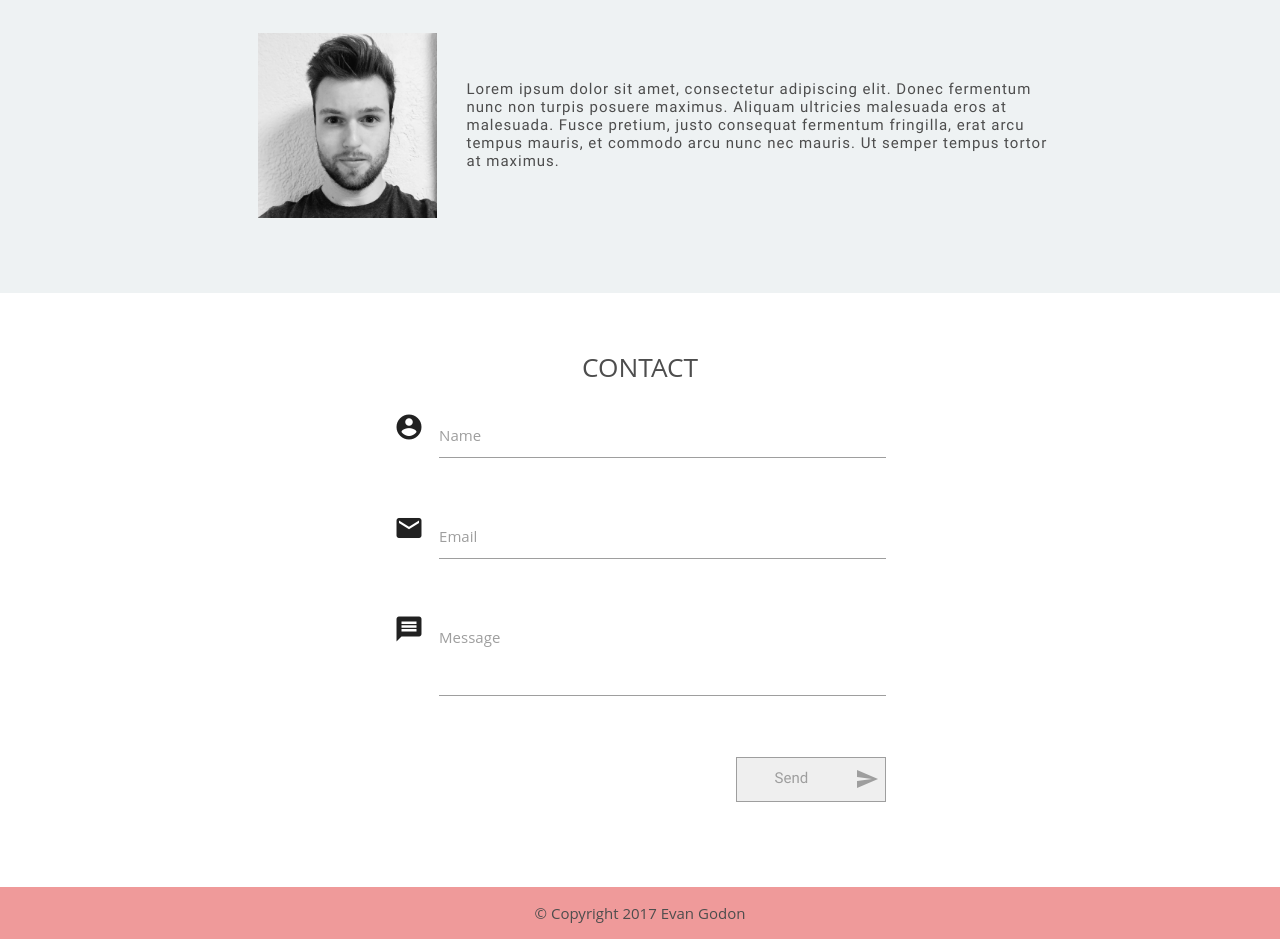
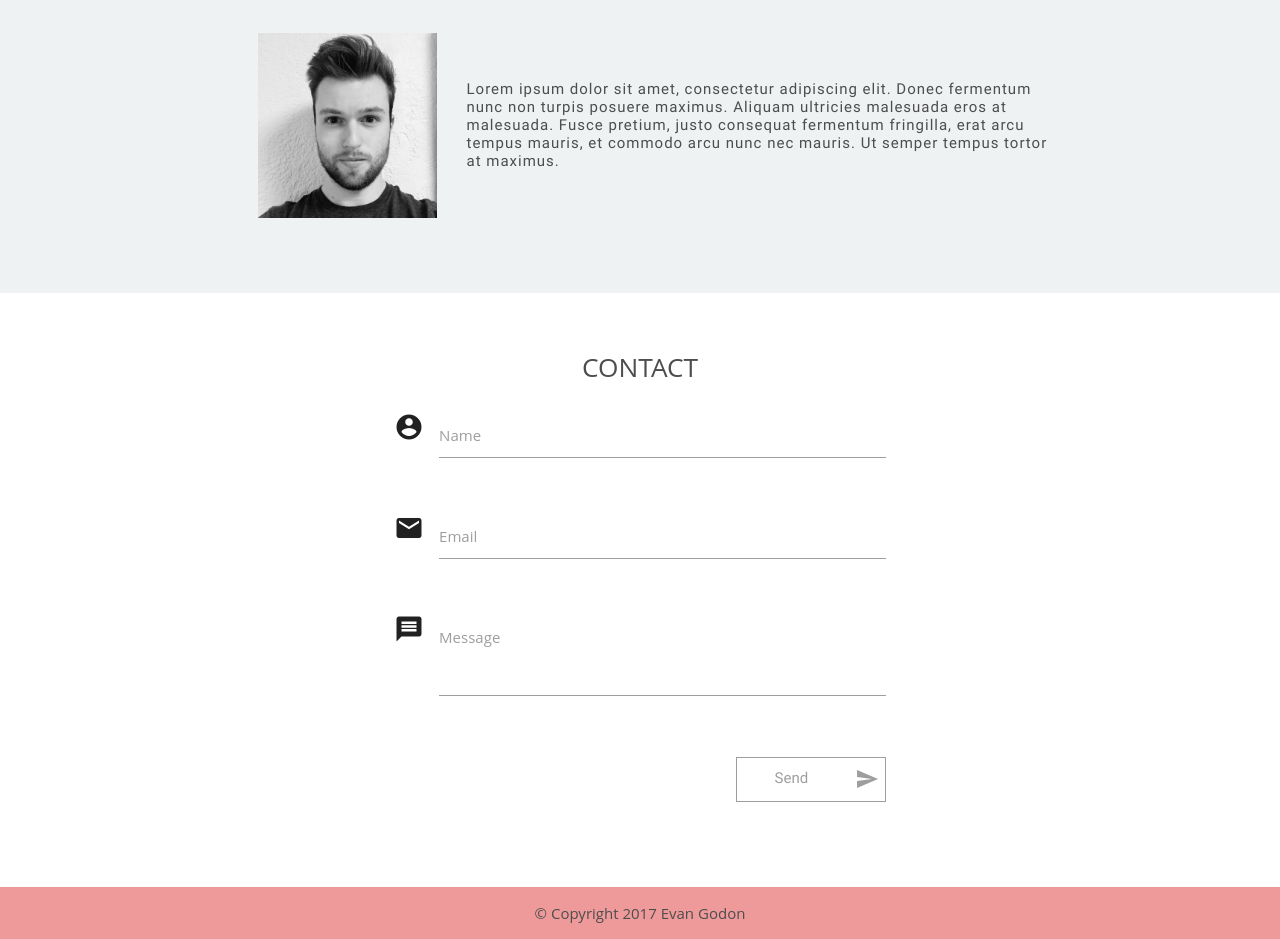
Before and after one commit to egodon/Portfolio, a website built with webpack: page app/index.html in a window 1280 px wide. Shown: the part 2479-3418 px from the top of the page. Built offline with nearby package versions, Linux system fonts and the light colour scheme.

Commit message:
Fix submit contact form button

```diff
--- a/app/assets/styles/modules/_buttons.css
+++ b/app/assets/styles/modules/_buttons.css
@@ -73,6 +73,7 @@
     font-size: fontSizeSmall;
     color: $formLabelColor;
     border: 1px solid $formLabelColor;
+    background: $almostWhite;
 
     &:hover {
       color: $accentColour;
--- a/app/temp/styles/styles.css
+++ b/app/temp/styles/styles.css
@@ -147,6 +147,7 @@ p, button, li, h4 {
     font-size: fontSizeSmall;
     color: #9e9e9e;
     border: 1px solid #9e9e9e;
+    background: #ffffff;
 }
 .btn-form-send:hover {
     color: #ef5350;
```
Also changed, not shown: docs/index.html (+1 -1 lines), 2 other files.
